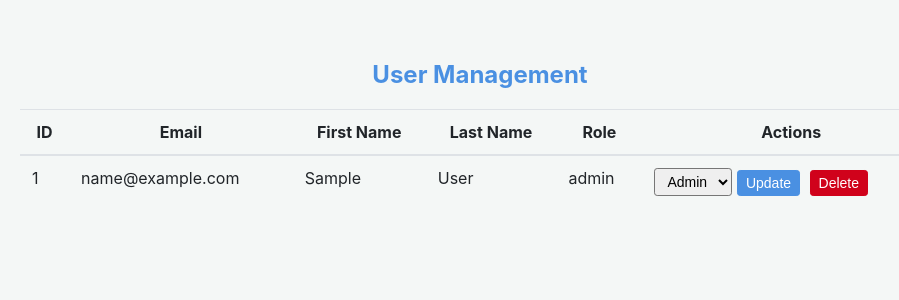
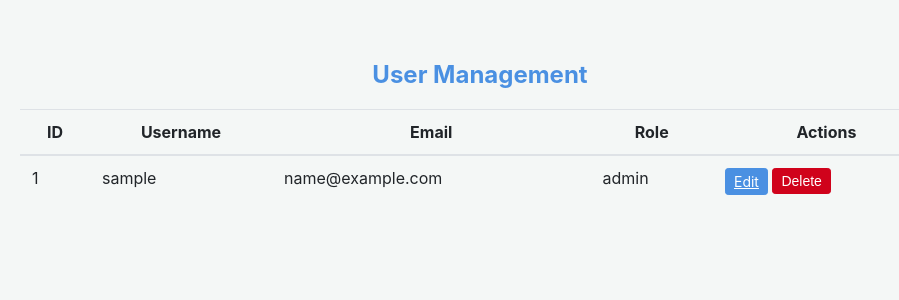
Before and after one commit to Igornikolaev93/cloud-storage-backend, a PHP site: template app/views/admin/users.php in a window 1280 px wide. Shown: the part 100-400 px from the top of the page, without its empty margins (160-1059 px from the left). Run offline with PHP 8.4, Linux system fonts and the light colour scheme; the template is opened without the code that fills it: most values are stand-ins (such as "Sample title", 1, 10 or a date in 2020); data that the repository does not hold is empty.

Commit message:
mf ddfn ml

```diff
--- a/app/routes.php
+++ b/app/routes.php
@@ -66,8 +66,10 @@ Router::get('/directories/get/{id}', [DirectoryController::class, 'get']);
 Router::post('/directories/remove', [DirectoryController::class, 'remove']);
 
 // User Management (Admin)
-Router::get('/admin/users', [AdminController::class, 'getUsers']);
-Router::delete('/admin/users/{id}', [AdminController::class, 'deleteUser']);
+Router::get('/admin/users', [AdminController::class, 'users']);
+Router::get('/admin/users/edit', [AdminController::class, 'editUser']);
+Router::post('/admin/users/update', [AdminController::class, 'updateUser']);
+Router::post('/admin/users/delete', [AdminController::class, 'deleteUser']);
 
 // Password Reset
 Router::get('/password-reset', [UserController::class, 'showPasswordResetRequestForm']);
--- a/app/views/admin/users.php
+++ b/app/views/admin/users.php
@@ -1,22 +1,15 @@
-<?php include __DIR__ . '/../partials/header.php'; ?>
+<?php
+$this->layout('layouts/main', ['title' => 'Admin - Users']);
+?>
 
 <div class="container">
     <h2>User Management</h2>
-
-    <?php if (isset($_GET['message'])): ?>
-        <div class="alert alert-success"><?php echo htmlspecialchars($_GET['message']); ?></div>
-    <?php endif; ?>
-    <?php if (isset($_GET['error'])): ?>
-        <div class="alert alert-danger"><?php echo htmlspecialchars($_GET['error']); ?></div>
-    <?php endif; ?>
-
     <table class="table">
         <thead>
             <tr>
                 <th>ID</th>
+                <th>Username</th>
                 <th>Email</th>
-                <th>First Name</th>
-                <th>Last Name</th>
                 <th>Role</th>
                 <th>Actions</th>
             </tr>
@@ -24,38 +17,18 @@
         <tbody>
             <?php foreach ($users as $user): ?>
                 <tr>
-                    <td><?php echo $user['id']; ?></td>
-                    <td><?php echo htmlspecialchars($user['email']); ?></td>
-                    <td><?php echo htmlspecialchars($user['first_name']); ?></td>
-                    <td><?php echo htmlspecialchars($user['last_name']); ?></td>
-                    <td><?php echo htmlspecialchars($user['role']); ?></td>
-                    <td class="actions-cell">
-                        <form action="/admin/users/<?php echo $user['id']; ?>/role" method="post">
-                            <select name="role" class="form-control-sm">
-                                <option value="user" <?php echo $user['role'] === 'user' ? 'selected' : ''; ?>>User</option>
-                                <option value="admin" <?php echo $user['role'] === 'admin' ? 'selected' : ''; ?>>Admin</option>
-                            </select>
-                            <button type="submit" class="btn btn-primary btn-sm">Update</button>
-                        </form>
-                        <form action="/admin/users/delete/<?php echo $user['id']; ?>" method="post">
-                            <button type="submit" class="btn btn-danger btn-sm">Delete</button>
+                    <td><?= htmlspecialchars((string)$user['id']) ?></td>
+                    <td><?= htmlspecialchars($user['username']) ?></td>
+                    <td><?= htmlspecialchars($user['email']) ?></td>
+                    <td><?= htmlspecialchars($user['role']) ?></td>
+                    <td>
+                        <a href="/admin/users/edit?id=<?= $user['id'] ?>" class="btn btn-sm btn-primary">Edit</a>
+                        <form action="/admin/users/delete?id=<?= $user['id'] ?>" method="POST" style="display: inline-block;">
+                            <button type="submit" class="btn btn-sm btn-danger">Delete</button>
                         </form>
                     </td>
                 </tr>
             <?php endforeach; ?>
         </tbody>
     </table>
-
-    <!-- Pagination -->
-    <nav>
-        <ul class="pagination">
-            <?php for ($i = 1; $i <= $pagination['total_pages']; $i++): ?>
-                <li class="page-item <?php echo $i === $pagination['page'] ? 'active' : ''; ?>">
-                    <a class="page-link" href="/admin/users?page=<?php echo $i; ?>"><?php echo $i; ?></a>
-                </li>
-            <?php endfor; ?>
-        </ul>
-    </nav>
 </div>
-
-<?php include __DIR__ . '/../partials/footer.php'; ?>
```
Also changed, not shown: app/controllers/AdminController.php (+57 -24 lines), app/views/admin/edit_user.php (added, +26 -0 lines).
